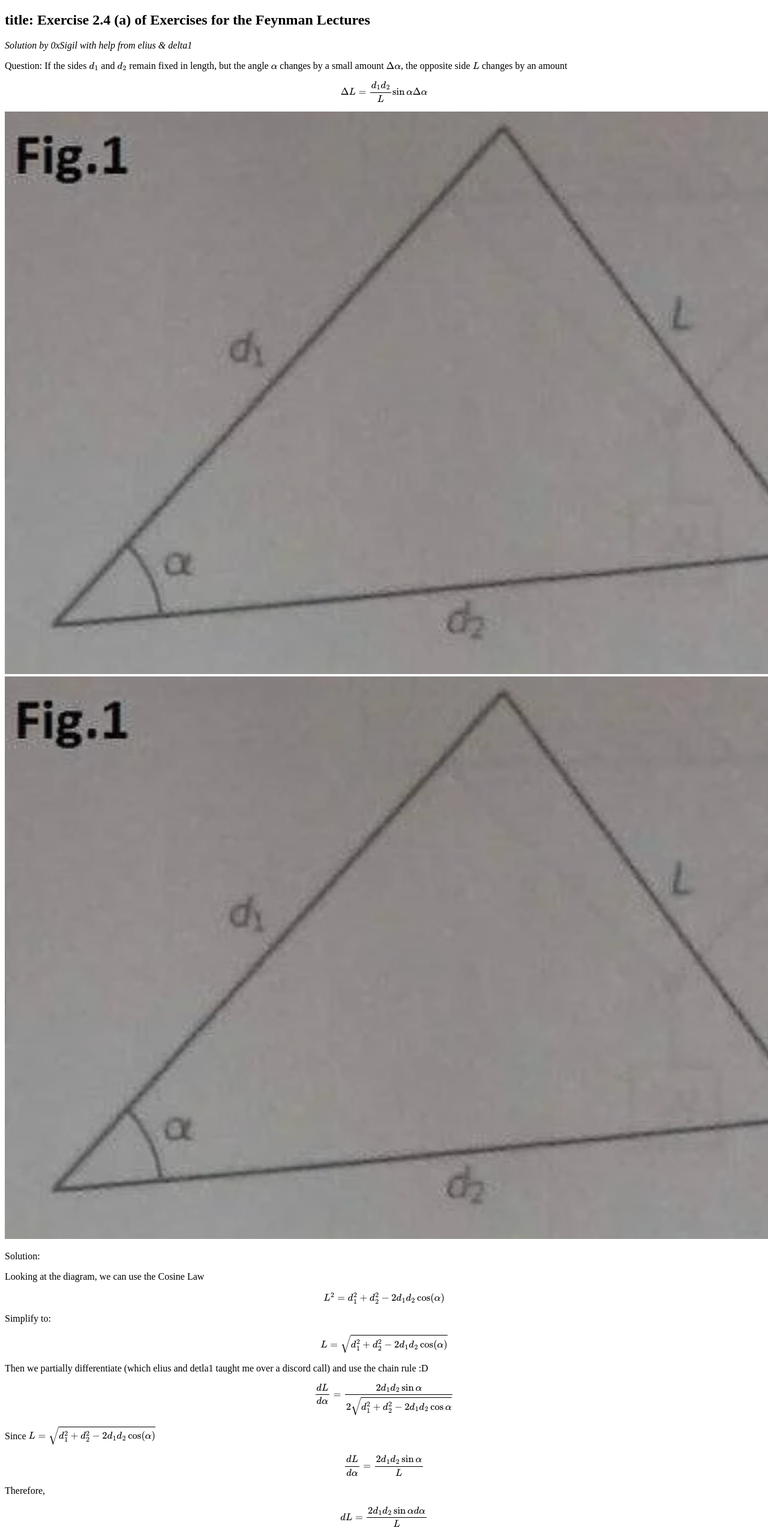
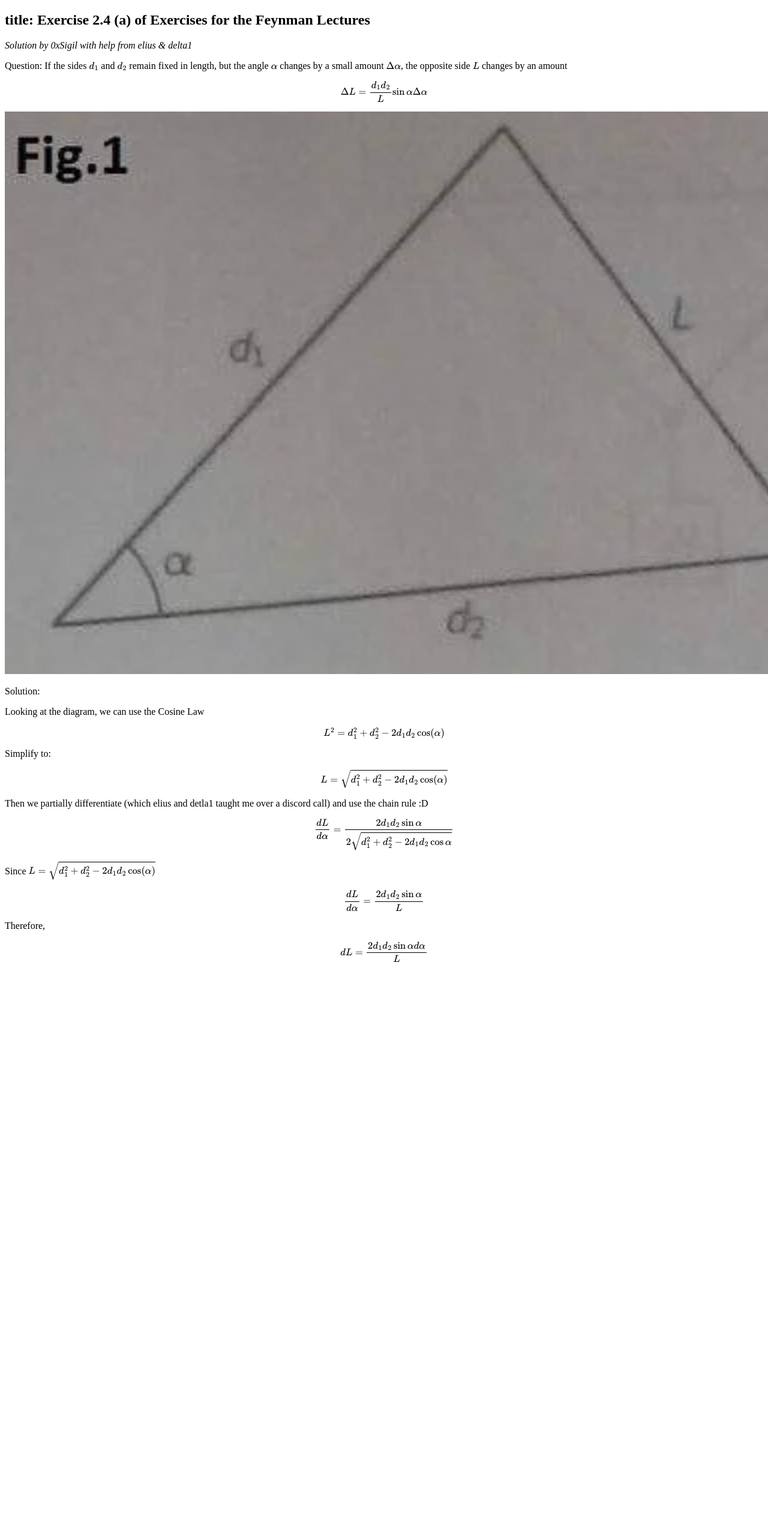
Before and after one commit to Sigil-Wen/feynman-lectures, a Jekyll site: the page built from 2.4a.md, in a window 1280 px wide. Shown: the whole page at 60% size. Built offline with Jekyll 4.4.1, drawn with Linux system fonts in a browser that asks for light colours; our own code applies the rules of GitHub Pages for plain Markdown files; formulas are drawn with MathJax 3; after the commit the page ends 1621 px from its top, so only the background shows below that.

Commit message:
Removing dupe diagram

```diff
--- a/2.4a.md
+++ b/2.4a.md
@@ -7,7 +7,6 @@ If the sides $$d_1$$ and $$d_2$$ remain fixed in length, but the angle $$\alpha$
 
 $$\Delta L = \frac{d_1 d_2}{L}\sin\alpha\Delta\alpha $$
 
-![Drag Racing](figures/fig2-2.png)
 <img src="figures/fig2-2.png"
      alt="Drag Racing" />
 
```
